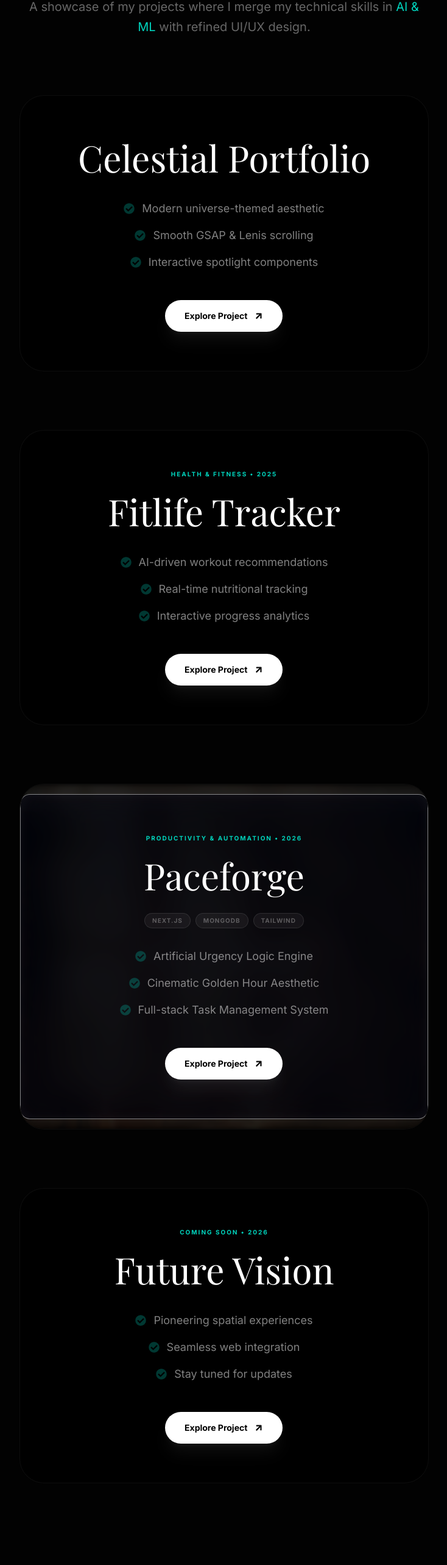
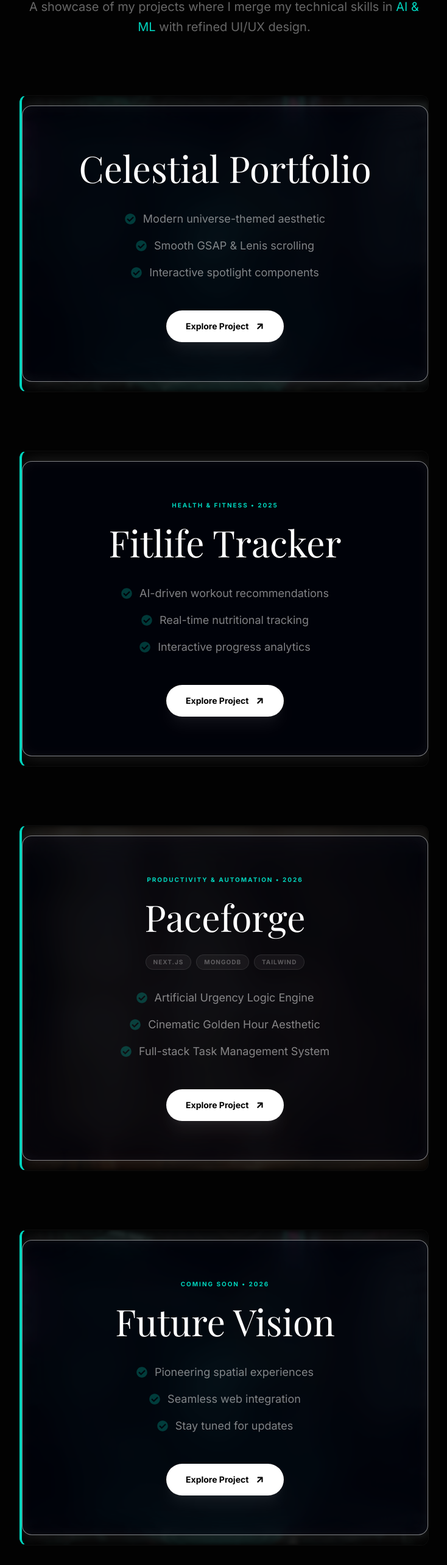
Before and after one commit to aasthakumari03/updated_Portfolio, a Next.js app: page / in a window 1280 px wide. Shown: the part 2030-4596 px from the top of the page at 61% size, without its empty margins (272-1006 px from the left). Built offline with nearby package versions, Linux system fonts and the light colour scheme; a web font is replaced by a local one.

Commit message:
refactor(ui): update project card design to match Paceforge style

```diff
--- a/app/page.tsx
+++ b/app/page.tsx
@@ -214,6 +214,8 @@ export default function Home() {
                 "Smooth GSAP & Lenis scrolling",
                 "Interactive spotlight components"
               ]}
+              backgroundImage="/images/coding.png"
+              hasContentBorder={true}
             />
           </ScrollReveal>
           <ScrollReveal delay={0.2}>
@@ -227,6 +229,7 @@ export default function Home() {
                 "Real-time nutritional tracking",
                 "Interactive progress analytics"
               ]}
+              hasContentBorder={true}
             />
           </ScrollReveal>
           <ScrollReveal delay={0.3}>
@@ -256,6 +259,8 @@ export default function Home() {
                 "Seamless web integration",
                 "Stay tuned for updates"
               ]}
+              backgroundImage="/images/coding.png"
+              hasContentBorder={true}
             />
           </ScrollReveal>
         </div>
--- a/components/ProjectCard.tsx
+++ b/components/ProjectCard.tsx
@@ -43,7 +43,7 @@ const ProjectCard: React.FC<ProjectCardProps> = ({
         <div
             ref={cardRef}
             onMouseMove={handleMouseMove}
-            className={`group relative w-full overflow-hidden rounded-[2.5rem] bg-black/90 backdrop-blur-xl border border-white/5 spotlight-card spotlight-border hover-lift-up mb-12 flex flex-col items-center hover:border-teal-300 hover:shadow-[0_0_80px_rgba(45,212,191,0.5),inset_0_0_30px_rgba(45,212,191,0.2)] transition-all duration-700`}
+            className={`group relative w-full overflow-hidden rounded-xl bg-black/90 backdrop-blur-xl border border-white/5 border-l-4 border-l-teal-400 spotlight-card spotlight-border hover-lift-up mb-12 flex flex-col items-center hover:shadow-[0_0_80px_rgba(45,212,191,0.5),inset_0_0_30px_rgba(45,212,191,0.2)] transition-all duration-700`}
         >
             {/* Background Image (Optional) */}
             {backgroundImage && (
```
